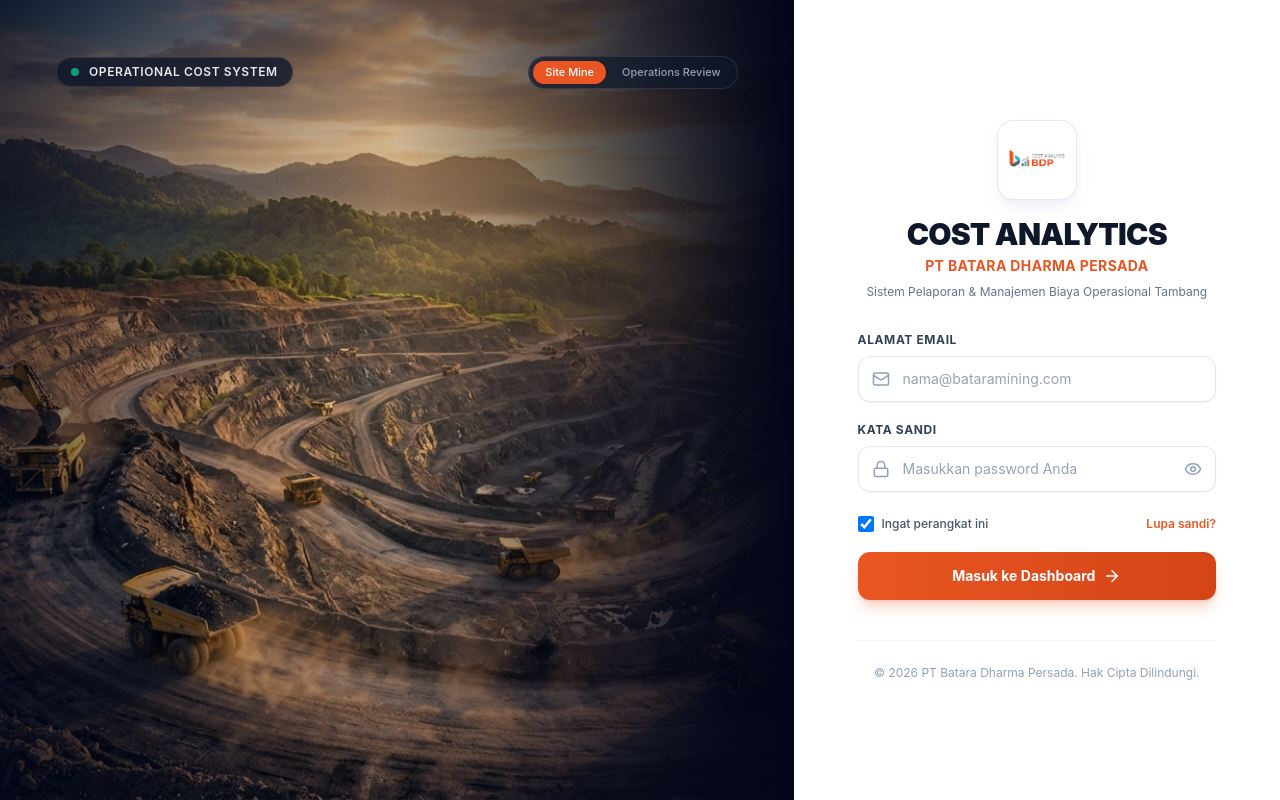
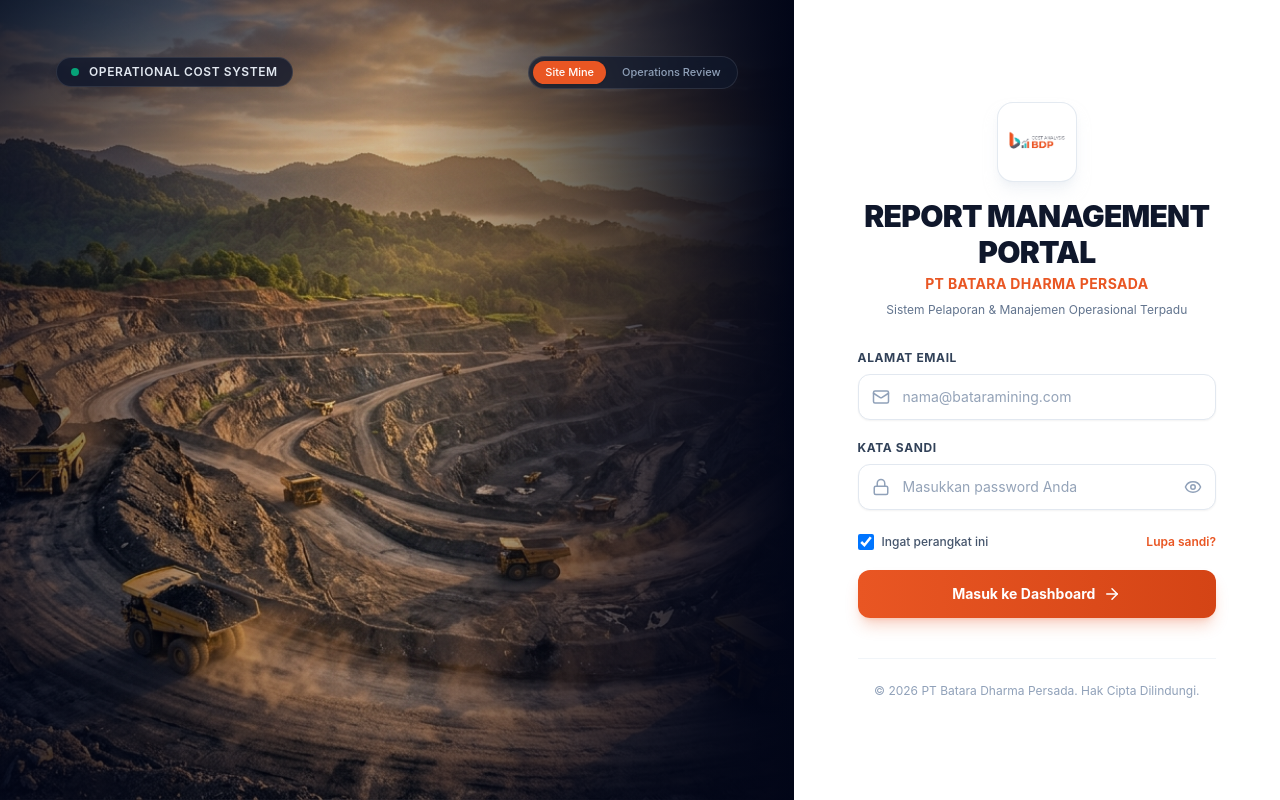
Before and after one commit to crayoninvok/report-bdp-frontend, a Next.js app: page / in a window 1280 px wide. Built offline with nearby package versions, Linux system fonts and the light colour scheme; no server answers.

Commit message:
feat: rename application from Cost Analytics to Report Management Portal

```diff
--- a/src/app/layout.tsx
+++ b/src/app/layout.tsx
@@ -3,8 +3,8 @@ import "./globals.css";
 import { NotificationProvider } from "../context/NotificationContext";
 
 export const metadata: Metadata = {
-  title: "Cost Analytics - PT Batara Dharma Persada",
-  description: "Sistem Cost Analytics & Pelaporan Operasional PT Batara Dharma Persada",
+  title: "Report Management Portal - PT Batara Dharma Persada",
+  description: "Sistem Report Management Portal & Pelaporan Operasional PT Batara Dharma Persada",
   icons: {
     icon: "/coa-logo-bdp.png",
   },
--- a/src/app/page.tsx
+++ b/src/app/page.tsx
@@ -40,7 +40,7 @@ export default function Home() {
   const handleLogout = () => {
     confirm({
       title: "Konfirmasi Keluar Akun",
-      message: `Apakah Anda yakin ingin keluar dari sistem Cost Analytics PT Batara Dharma Persada? Sesi login ${currentUser?.name || ""} akan diakhiri.`,
+      message: `Apakah Anda yakin ingin keluar dari sistem Report Management Portal PT Batara Dharma Persada? Sesi login ${currentUser?.name || ""} akan diakhiri.`,
       confirmText: "Ya, Keluar Akun",
       cancelText: "Batal",
       type: "danger",
@@ -122,7 +122,7 @@ export default function Home() {
             <div className="flex items-center gap-2.5">
               <img
                 src="/coa-logo-bdp.png"
-                alt="Cost Analytics PT Batara Dharma Persada"
+                alt="Report Management Portal PT Batara Dharma Persada"
                 className="h-8 w-8 object-contain md:hidden"
               />
               <div className="flex flex-col">
@@ -148,7 +148,7 @@ export default function Home() {
                     : "Dashboard Cost"}
                 </span>
                 <span className="text-[10px] font-semibold text-slate-400 hidden sm:inline">
-                  Cost Analytics &bull; PT Batara Dharma Persada
+                  Report Management Portal &bull; PT Batara Dharma Persada
                 </span>
               </div>
             </div>
--- a/src/components/CostDriverPdfExportModal.tsx
+++ b/src/components/CostDriverPdfExportModal.tsx
@@ -657,7 +657,7 @@ export const CostDriverPdfExportModal: React.FC<CostDriverPdfExportModalProps> =
               {/* Footer Slide 1 */}
               <div className="flex items-center justify-between pt-2 border-t border-slate-200 text-[10px] font-semibold text-slate-400">
                 <span>Dokumen Resmi Internal PT Batara Dharma Persada &bull; Strictly Confidential</span>
-                <span>Cost Analytics Platform &bull; Halaman 1 dari {totalSlidesIncluded}</span>
+                <span>Report Management Portal &bull; Halaman 1 dari {totalSlidesIncluded}</span>
               </div>
             </div>
 
@@ -831,7 +831,7 @@ export const CostDriverPdfExportModal: React.FC<CostDriverPdfExportModalProps> =
               {/* Footer Slide 2 */}
               <div className="flex items-center justify-between pt-2 border-t border-slate-200 text-[10px] font-semibold text-slate-400">
                 <span>Dokumen Resmi Internal PT Batara Dharma Persada &bull; Strictly Confidential</span>
-                <span>Cost Analytics Platform &bull; Halaman 2 dari {totalSlidesIncluded}</span>
+                <span>Report Management Portal &bull; Halaman 2 dari {totalSlidesIncluded}</span>
               </div>
             </div>
 
@@ -962,7 +962,7 @@ export const CostDriverPdfExportModal: React.FC<CostDriverPdfExportModalProps> =
               {/* Footer Slide 3 */}
               <div className="flex items-center justify-between pt-2 border-t border-slate-200 text-[10px] font-semibold text-slate-400">
                 <span>Dokumen Resmi Internal PT Batara Dharma Persada &bull; Strictly Confidential</span>
-                <span>Cost Analytics Platform &bull; Halaman 3 dari {totalSlidesIncluded}</span>
+                <span>Report Management Portal &bull; Halaman 3 dari {totalSlidesIncluded}</span>
               </div>
             </div>
           </div>
--- a/src/components/CostReportPdfExportModal.tsx
+++ b/src/components/CostReportPdfExportModal.tsx
@@ -1130,7 +1130,7 @@ export const CostReportPdfExportModal: React.FC<CostReportPdfExportModalProps> =
       {/* Footer text */}
       <div className="flex items-center justify-between text-[10px] text-slate-400 border-t border-slate-200 pt-2 mt-2">
         <span>
-          Portal Cost Analytics &bull; PT Batara Dharma Persada
+          Report Management Portal &bull; PT Batara Dharma Persada
         </span>
         <span className="font-bold text-slate-600">Slide 2 / 2</span>
       </div>
--- a/src/components/DashboardView.tsx
+++ b/src/components/DashboardView.tsx
@@ -86,7 +86,7 @@ export const DashboardView: React.FC<DashboardViewProps> = ({
           <div className="max-w-4xl">
             <div className="inline-flex items-center gap-2 px-3 py-1 rounded-full bg-white/15 backdrop-blur-md text-xs font-semibold text-orange-200 mb-3 border border-white/20">
               <span className="h-2 w-2 rounded-full bg-[#18bebc] animate-pulse" />
-              <span>Cost Analytics &bull; PT Batara Dharma Persada</span>
+              <span>Report Management Portal &bull; PT Batara Dharma Persada</span>
             </div>
             <h1 className="text-2xl sm:text-3xl font-extrabold tracking-tight text-white drop-shadow-sm">
               Selamat Datang, {user.name}
@@ -142,7 +142,7 @@ export const DashboardView: React.FC<DashboardViewProps> = ({
             <div className="h-20 w-20 rounded-xl bg-white p-2 flex items-center justify-center shadow-inner">
               <img
                 src="/coa-logo-bdp.png"
-                alt="Cost Analytics PT Batara Dharma Persada"
+                alt="Report Management Portal PT Batara Dharma Persada"
                 className="h-full w-full object-contain"
               />
             </div>
--- a/src/components/LoginScreen.tsx
+++ b/src/components/LoginScreen.tsx
@@ -117,19 +117,19 @@ export const LoginScreen: React.FC<LoginScreenProps> = ({ onLoginSuccess }) => {
               <div className="h-20 w-20 rounded-2xl bg-white p-2.5 border border-slate-200/90 shadow-lg shadow-slate-200/50">
                 <img
                   src="/coa-logo-bdp.png"
-                  alt="Cost Analytics PT Batara Dharma Persada"
+                  alt="Report Management Portal PT Batara Dharma Persada"
                   className="h-full w-full object-contain"
                 />
               </div>
             </div>
             <h1 className="text-2xl sm:text-3xl font-black tracking-tight text-slate-900">
-              COST ANALYTICS
+              REPORT MANAGEMENT PORTAL
             </h1>
             <p className="text-xs sm:text-sm font-bold text-[#e95623] mt-1 tracking-wide">
               PT BATARA DHARMA PERSADA
             </p>
             <p className="text-xs text-slate-500 mt-2">
-              Sistem Pelaporan & Manajemen Biaya Operasional Tambang
+              Sistem Pelaporan & Manajemen Operasional Terpadu
             </p>
           </div>
 
--- a/src/components/Sidebar.tsx
+++ b/src/components/Sidebar.tsx
@@ -142,7 +142,7 @@ export const Sidebar: React.FC<SidebarProps> = ({
   return (
     <aside
       className={`relative flex flex-col bg-white border-r border-slate-200 transition-all duration-300 ease-in-out z-30 select-none shadow-sm ${
-        isCollapsed ? "w-20" : "w-64"
+        isCollapsed ? "w-20" : "w-72"
       }`}
     >
       {/* Toggle button on the sidebar edge */}
@@ -161,14 +161,14 @@ export const Sidebar: React.FC<SidebarProps> = ({
           <div className="flex h-10 w-10 shrink-0 items-center justify-center rounded-xl bg-white p-1 border border-slate-200 shadow-2xs">
             <img
               src="/coa-logo-bdp.png"
-              alt="Cost Analytics PT Batara Dharma Persada"
+              alt="Report Management Portal PT Batara Dharma Persada"
               className="h-full w-full object-contain"
             />
           </div>
           {!isCollapsed && (
             <div className="flex flex-col min-w-0">
-              <span className="text-sm font-extrabold tracking-tight text-slate-900 truncate">
-                COST ANALYTICS
+              <span className="text-xs font-black tracking-tight text-slate-900 truncate">
+                REPORT MANAGEMENT PORTAL
               </span>
               <span className="text-[10px] font-bold text-[#e95623] tracking-wide truncate">
                 PT Batara Dharma Persada
```
